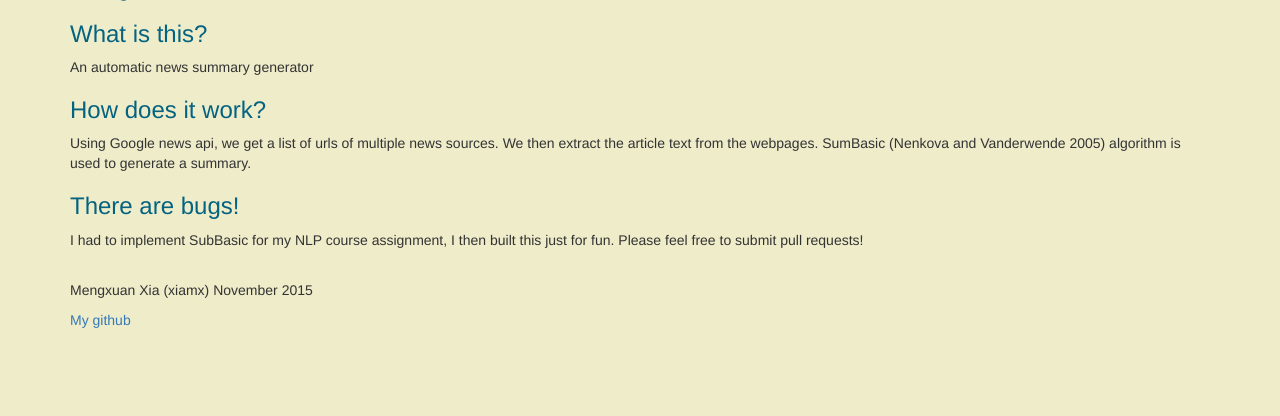
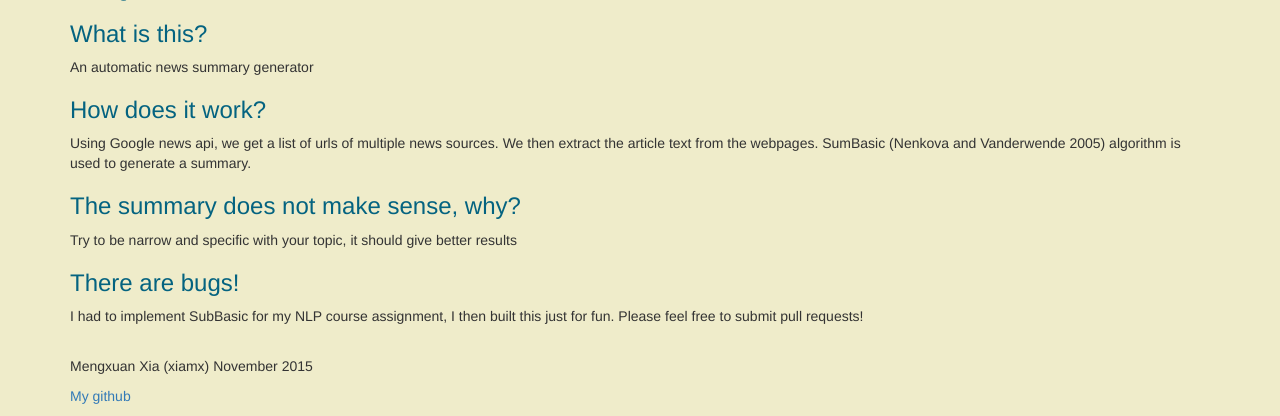
Before and after one commit to xiamx/ns, a Flask app: page / in a window 1280 px wide. Shown: the part 488-904 px from the top of the page. Before the commit the page ends 816 px from the top, so only its background shows below. Run offline with Flask 2, Linux system fonts and the light colour scheme; parts of the project's set-up code (start-up, migrations or seed data) failed here and were passed over; some libraries are stand-ins or nearby versions.

Commit message:
narrow hints

```diff
--- a/templates/main.html
+++ b/templates/main.html
@@ -19,7 +19,7 @@
     <a href="https://github.com/xiamx/ns"><img style="position: absolute; top: 0; right: 0; border: 0;" src="https://camo.githubusercontent.com/365986a132ccd6a44c23a9169022c0b5c890c387/68747470733a2f2f73332e616d617a6f6e6177732e636f6d2f6769746875622f726962626f6e732f666f726b6d655f72696768745f7265645f6161303030302e706e67" alt="Fork me on GitHub" data-canonical-src="https://s3.amazonaws.com/github/ribbons/forkme_right_red_aa0000.png"></a>
     <div class="container">
       <h1 class="text-center">ns <sub>a news summarizer</sub></h1>
-        <input type="text" class="form-control input-lg" id="topic" placeholder="Enter a topic to search">
+        <input type="text" class="form-control input-lg" id="topic" placeholder="Enter a topic to search, try to be narrow and specific:)">
           <div id="branding"  style="float: left;"></div><br />
           <div id="summary" class="summary">
 
@@ -29,6 +29,8 @@
         <p>An automatic news summary generator</p>
         <h3>How does it work?</h3>
         <p>Using Google news api, we get a list of urls of multiple news sources. We then extract the article text from the webpages. SumBasic (Nenkova and Vanderwende 2005) algorithm is used to generate a summary.</p>
+        <h3>The summary does not make sense, why?</h3>
+        <p>Try to be narrow and specific with your topic, it should give better results</p>
         <h3>There are bugs!</h3>
         <p>I had to implement SubBasic for my NLP course assignment, I then built this just for fun. Please feel free to submit pull requests!</p>
         <br/>
```
